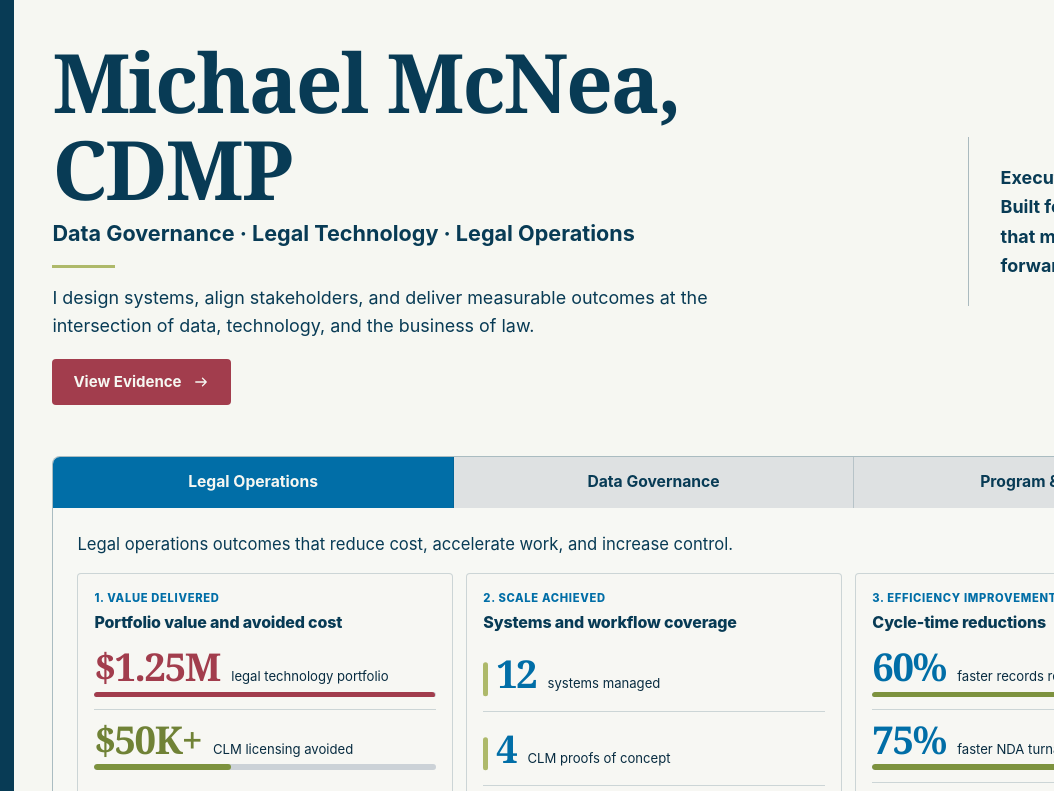
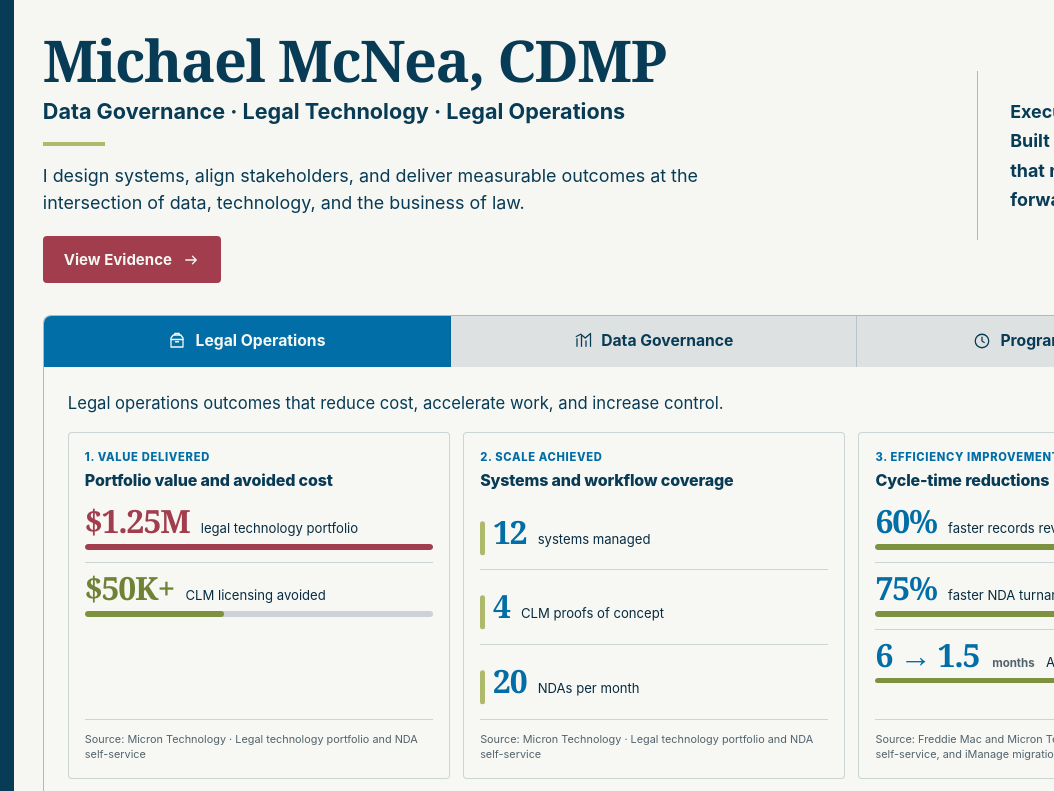
Before and after one commit to mmnva/resume, an Astro site: page / in a window 1280 px wide. Shown: the top 791 px of the page, 226-1280 px from the left. Built offline with nearby package versions, Linux system fonts and the light colour scheme; Astro itself is replaced by a stand-in of ours.

Commit message:
fix: align responsive evidence layout

```diff
--- a/src/components/EvidenceDesk.astro
+++ b/src/components/EvidenceDesk.astro
@@ -1,5 +1,12 @@
 ---
 import { tracks } from '../data/portfolio.mjs';
+import SiteIcon from './SiteIcon.astro';
+
+const trackIcons = {
+  'legal-operations': 'cases',
+  'data-governance': 'evidence',
+  'program-portfolio': 'timeline',
+} as const;
 ---
 
 <section id="evidence" class="evidence-desk" aria-labelledby="evidence-title" data-evidence-desk>
@@ -16,7 +23,8 @@ import { tracks } from '../data/portfolio.mjs';
         tabindex={index === 0 ? 0 : -1}
         data-track-tab={track.id}
       >
-        {track.label}
+        <SiteIcon name={trackIcons[track.id]} size={18} />
+        <span>{track.label}</span>
       </button>
     ))}
   </div>
--- a/src/styles/global.css
+++ b/src/styles/global.css
@@ -71,7 +71,7 @@ h4 {
 }
 
 h1 {
-  font-size: clamp(3rem, 6.4vw, 5.8rem);
+  font-size: clamp(3rem, 4.5vw, 4.25rem);
 }
 
 h2 {
@@ -270,7 +270,7 @@ svg {
 .evidence-canvas {
   width: min(100%, var(--content-max));
   margin-left: var(--rail-width);
-  padding: clamp(1.5rem, 3vw, 3rem);
+  padding: clamp(1.5rem, 2.25vw, 2.25rem);
 }
 
 .hero {
@@ -278,8 +278,8 @@ svg {
   grid-template-columns: minmax(0, 1fr) minmax(12rem, 18rem);
   gap: clamp(2rem, 5vw, 5rem);
   align-items: center;
-  min-height: 25rem;
-  padding: 0 0 clamp(2rem, 4vw, 3.5rem);
+  min-height: 0;
+  padding: 0 0 clamp(1.5rem, 2.5vw, 2.25rem);
 }
 
 .hero h1 {
@@ -385,7 +385,11 @@ svg {
 }
 
 .track-tabs button {
+  display: flex;
   min-height: 3.2rem;
+  align-items: center;
+  justify-content: center;
+  gap: 0.6rem;
   border: 0;
   border-right: 1px solid var(--rule);
   background: transparent;
@@ -434,7 +438,7 @@ svg {
 
 .evidence-frame {
   display: flex;
-  min-height: 20.5rem;
+  min-height: 17.5rem;
   flex-direction: column;
   border: 1px solid var(--rule);
   border-radius: var(--radius-sm);
@@ -487,7 +491,7 @@ svg {
   flex: 0 0 auto;
   color: var(--blue-chip);
   font-family: var(--font-heading);
-  font-size: clamp(1.9rem, 3vw, 2.85rem);
+  font-size: clamp(1.8rem, 2.5vw, 2.3rem);
   font-weight: 650;
   letter-spacing: -0.035em;
   line-height: 0.95;
@@ -582,7 +586,7 @@ svg {
 .portfolio-section {
   scroll-margin-top: 1rem;
   border-top: 1px solid var(--rule-strong);
-  padding: clamp(3.5rem, 7vw, 6rem) 0;
+  padding: clamp(3.25rem, 5vw, 4.5rem) 0;
 }
 
 .section-heading {
@@ -1093,6 +1097,7 @@ svg {
     min-height: 2.9rem;
     border-right: 0;
     border-bottom: 1px solid var(--rule);
+    justify-content: flex-start;
     text-align: left;
   }
 
```
